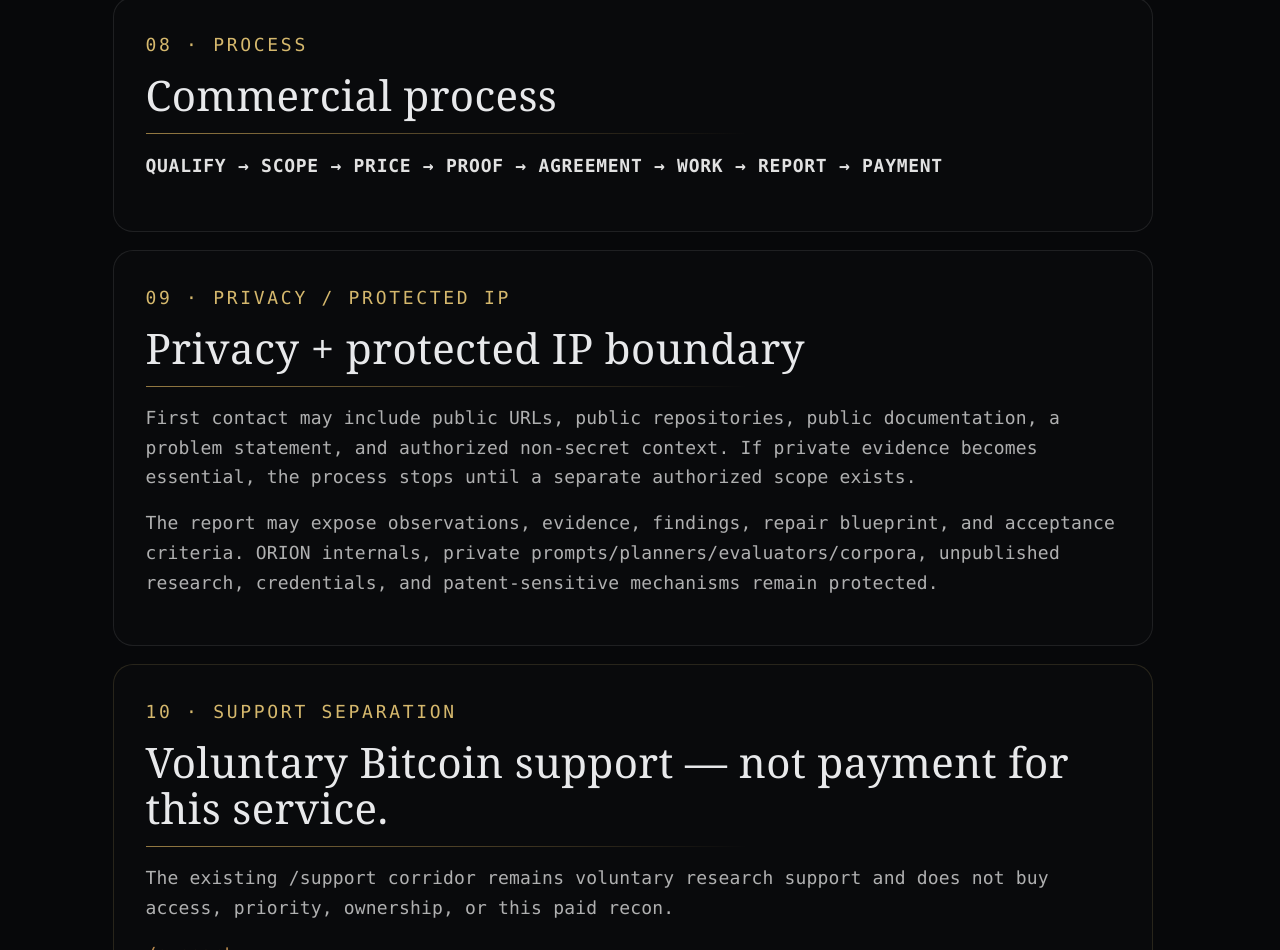
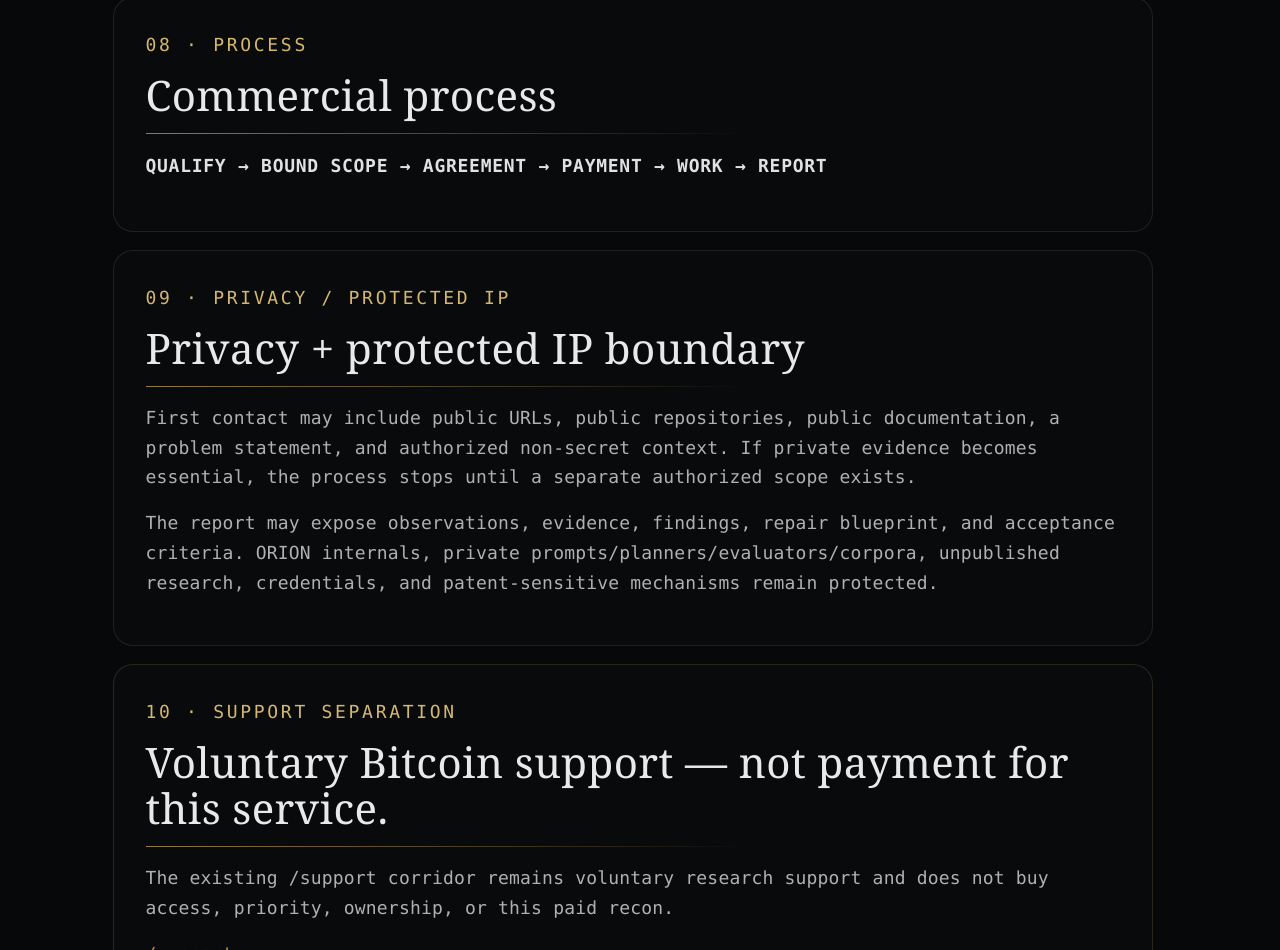
Before and after one commit to AiBhrigu/bhrigu-portal, a Next.js app: page /access in a window 1280 px wide. Shown: the part 4163-5113 px from the top of the page. Built offline with nearby package versions, Linux system fonts and the light colour scheme.

Commit message:
BHRIGU: bind USD300 payment-before-work process copy

```diff
--- a/pages/access.tsx
+++ b/pages/access.tsx
@@ -52,7 +52,7 @@ const COPY = {
     humanTitle: "Human entry",
     humanLead: "No registration. No account. No questionnaire. No public intake database.",
     processTitle: "Commercial process",
-    process: "QUALIFY → SCOPE → PRICE → PROOF → AGREEMENT → WORK → REPORT → PAYMENT",
+    process: "QUALIFY → BOUND SCOPE → AGREEMENT → PAYMENT → WORK → REPORT",
     privacyTitle: "Privacy + protected IP boundary",
     privacyLead: "First contact may include public URLs, public repositories, public documentation, a problem statement, and authorized non-secret context. If private evidence becomes essential, the process stops until a separate authorized scope exists.",
     protectedLead: "The report may expose observations, evidence, findings, repair blueprint, and acceptance criteria. ORION internals, private prompts/planners/evaluators/corpora, unpublished research, credentials, and patent-sensitive mechanisms remain protected.",
@@ -105,7 +105,7 @@ const COPY = {
     humanTitle: "Вход для человека",
     humanLead: "Без регистрации. Без аккаунта. Без анкеты. Без публичной intake database.",
     processTitle: "Коммерческий процесс",
-    process: "QUALIFY → SCOPE → PRICE → PROOF → AGREEMENT → WORK → REPORT → PAYMENT",
+    process: "QUALIFY → BOUND SCOPE → AGREEMENT → PAYMENT → WORK → REPORT",
     privacyTitle: "Privacy + protected IP boundary",
     privacyLead: "Первый контакт может включать public URLs, public repositories, public documentation, problem statement и authorized non-secret context. Если private evidence становится необходимым, процесс останавливается до отдельного authorized scope.",
     protectedLead: "Отчёт может раскрывать observations, evidence, findings, repair blueprint и acceptance criteria. ORION internals, private prompts/planners/evaluators/corpora, unpublished research, credentials и patent-sensitive mechanisms остаются защищёнными.",
@@ -139,7 +139,7 @@ const X402_RECON_COPY = {
     proofLead: "The method comes from protocol-failure research plus BHRIGU's own bounded Base Sepolia x402 lab. Current public claims stop short of a completed end-to-end settlement proof.",
     agentTitle: "Agent / engineering-team entry contract",
     agentLead: "Send one bounded x402 path and the decision you need the recon to support. No credentials, wallet secrets, private keys, or production secrets.",
-    process: "QUALIFY → BOUND ONE x402 PATH → EVIDENCE RECON → 3 FINDINGS → REPAIR / VERIFICATION BLUEPRINT → REPORT → PAYMENT",
+    process: "QUALIFY → BOUND ONE x402 PATH → AGREEMENT → PAYMENT → EVIDENCE RECON → 3 FINDINGS → REPAIR / VERIFICATION BLUEPRINT → REPORT",
     finalTitle: "One x402 path. Make the failure state observable before it becomes a payment incident.",
     finalLead: "Start with public evidence, the exact payment path, and the reliability decision this recon must support.",
     humanBody: "x402 Integration Readiness / Failure-Surface Recon\n\nSystem / product:\nURL / repository:\nExact x402 path to review:\nCurrent stage (planning / testnet / production):\nWhat must be proven or falsified:\nRelevant public evidence:\nLanguage: EN",
@@ -165,7 +165,7 @@ const X402_RECON_COPY = {
     proofLead: "Метод вырос из исследования protocol failures и собственной bounded Base Sepolia x402 лаборатории BHRIGU. Публичные claims пока не включают завершённый end-to-end settlement proof.",
     agentTitle: "Вход для AI-агента / инженерной команды",
     agentLead: "Передайте один bounded x402 path и решение, которое должна поддержать разведка. Не отправляйте credentials, wallet secrets, private keys или production secrets.",
-    process: "QUALIFY → BOUND ONE x402 PATH → EVIDENCE RECON → 3 FINDINGS → REPAIR / VERIFICATION BLUEPRINT → REPORT → PAYMENT",
+    process: "QUALIFY → BOUND ONE x402 PATH → AGREEMENT → PAYMENT → EVIDENCE RECON → 3 FINDINGS → REPAIR / VERIFICATION BLUEPRINT → REPORT",
     finalTitle: "Один x402 path. Сделать failure state наблюдаемым до того, как он станет payment incident.",
     finalLead: "Начните с public evidence, точного payment path и reliability-решения, которое должна поддержать разведка.",
     humanBody: "x402 Integration Readiness / Failure-Surface Recon\n\nSystem / product:\nURL / repository:\nExact x402 path to review:\nCurrent stage (planning / testnet / production):\nWhat must be proven or falsified:\nRelevant public evidence:\nLanguage: RU",
```
